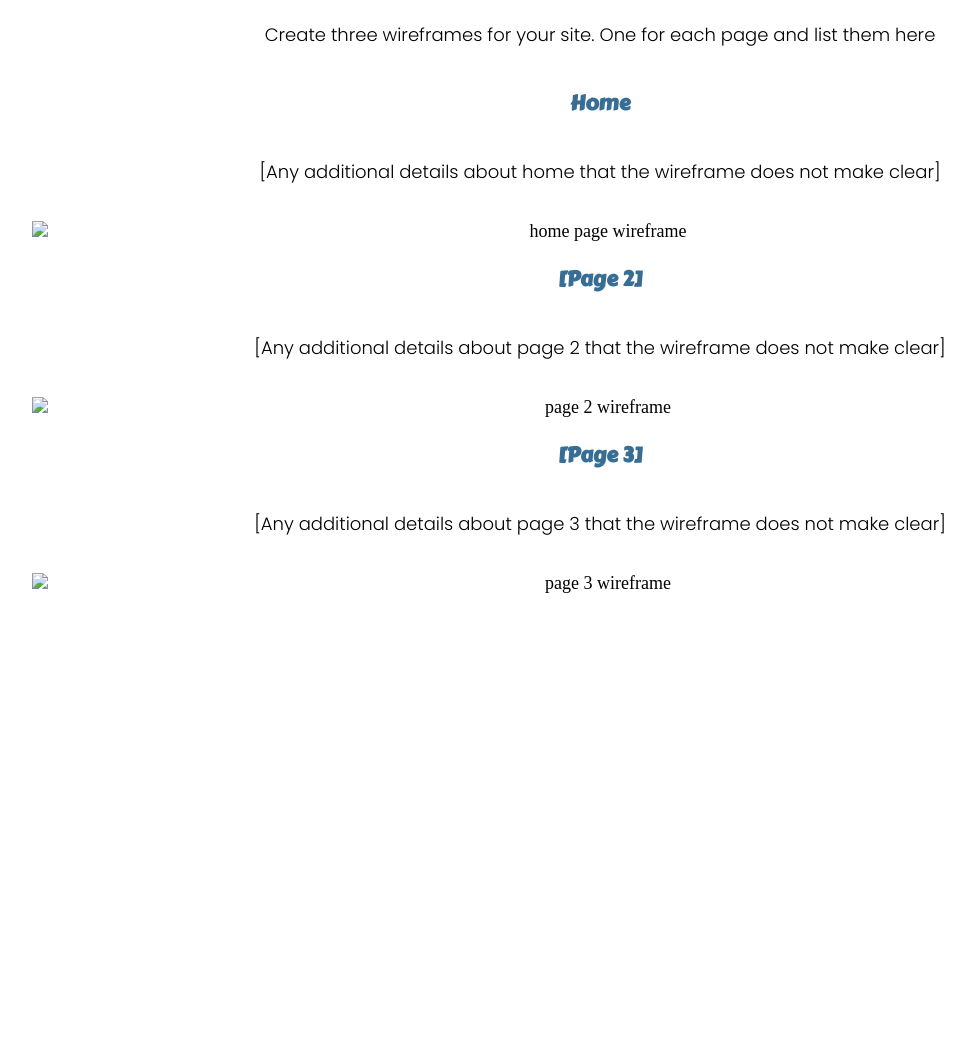
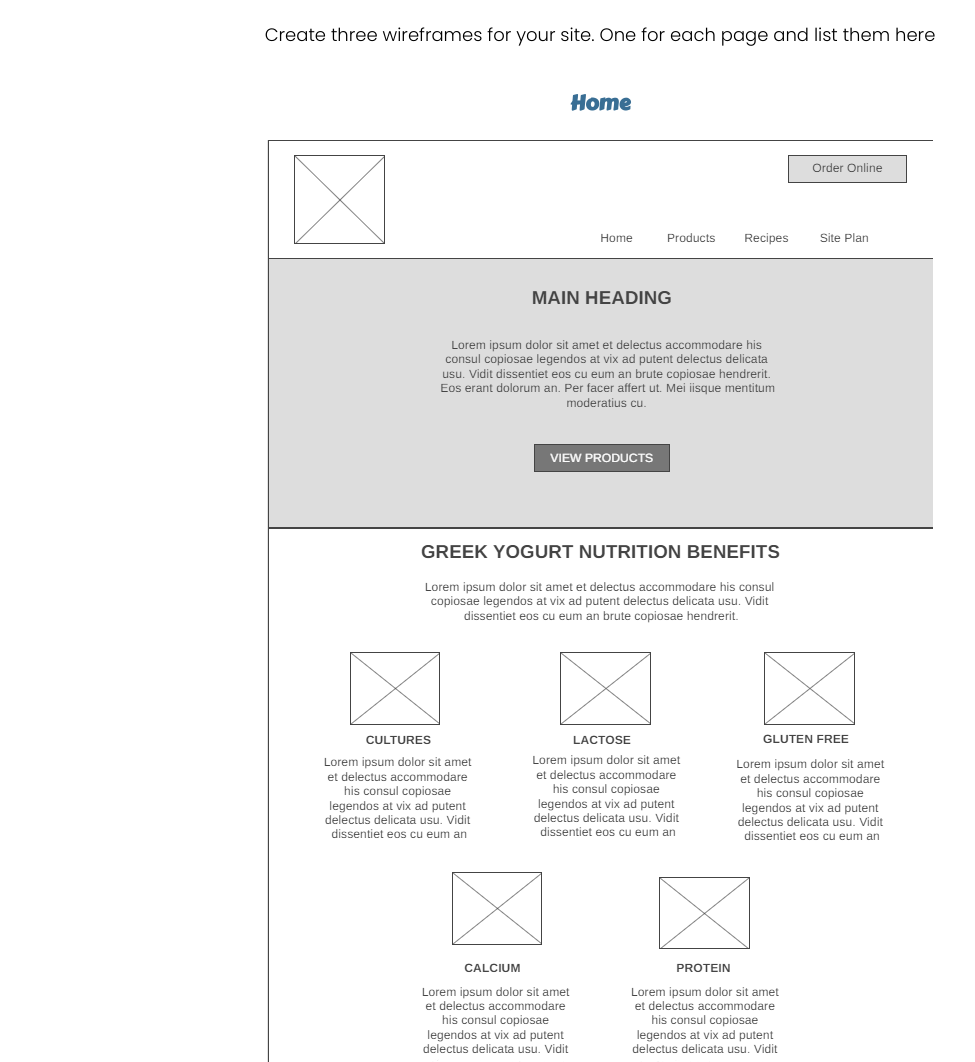
Before and after one commit to ruriona19/wdd130, a plain HTML site: page dpad/site-plan.html in a window 1280 px wide. Shown: the part 10084-11146 px from the top of the page, without its empty margins (40-1015 px from the left). Before the commit the page ends 10750 px from the top, so only its background shows below. Drawn offline with Linux system fonts and the light colour scheme.

Commit message:
W09 Assignment: Completed Personal Site Plan

```diff
--- a/dpad/site-plan.html
+++ b/dpad/site-plan.html
@@ -262,22 +262,13 @@
         Create three wireframes for your site. One for each page and list them here</p>
 
       <h3>Home</h3>
-      <p>
-        [Any additional details about home that the wireframe does not make clear]
-      </p>
-      <img src="#" alt="home page wireframe">
+      <img src="images/home_wireframe.png" alt="Home wireframe">
 
-      <h3>[Page 2]</h3>
-      <p>
-        [Any additional details about page 2 that the wireframe does not make clear]
-      </p>
-      <img src="#" alt="page 2 wireframe">
+      <h3>Products</h3>
+      <img src="images/products_wireframe.png" alt="Products wireframe">
 
-      <h3>[Page 3]</h3>
-      <p>
-        [Any additional details about page 3 that the wireframe does not make clear]
-      </p>
-      <img src="#" alt="page 3 wireframe">
+      <h3>Recipes</h3>
+      <img src="images/recipes_wireframe.png" alt="Recipes wireframe">
     </main>
   </body>
 
```
Also changed, not shown: dpad/images/home_wireframe.png (added), dpad/images/products_wireframe.png (added), dpad/images/recipes_wireframe.png (added).
